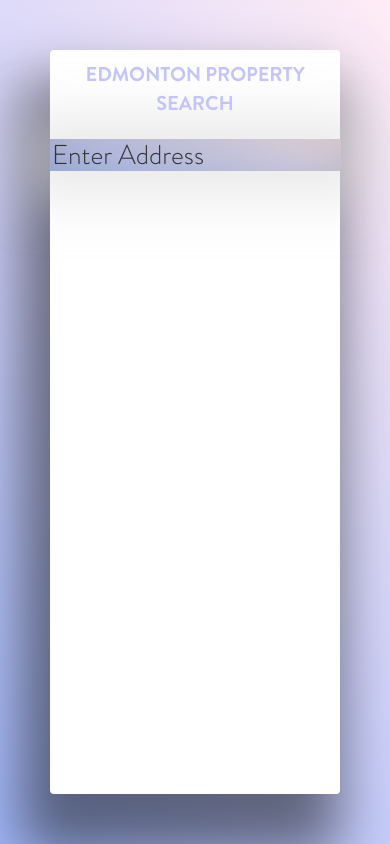
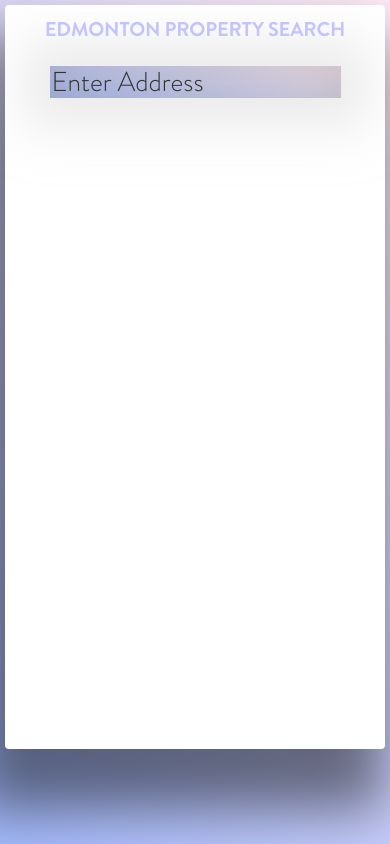
Before and after one commit to maharshmellow/edmonton-property-search, a Django app: page / in a window 390 px wide. Run offline with Django 3.2, Linux system fonts and the light colour scheme; some libraries are stand-ins or nearby versions.

Commit message:
testing mobile

```diff
--- a/pricer/static/pricer/css/styles.css
+++ b/pricer/static/pricer/css/styles.css
@@ -23,7 +23,6 @@ body {
     margin-top: 50px;
     margin-bottom: 50px;
     margin-right: 50px;
-    height: 90vh;
     background: #FFFFFF;
     box-shadow: -15px 46px 56px 15px rgba(0,0,0,0.50);
     border-radius: 4px;
@@ -55,3 +54,14 @@ input[type="text"] {
     box-shadow: 0 2px 50px 27px rgba(215,215,215,0.50), inset 0 1px 53px 2px rgba(143,143,143,0.50);
 
 }
+@media only screen and (max-width: 500px) {
+    #backplate{
+        margin-left: 5px;
+        margin-top: 5px;
+        margin-bottom: 5px;
+        margin-right: 5px;
+        background: #FFFFFF;
+        box-shadow: -15px 46px 56px 15px rgba(0,0,0,0.50);
+        border-radius: 4px;
+    }
+}
--- a/pricer/templates/pricer/header.html
+++ b/pricer/templates/pricer/header.html
@@ -35,7 +35,15 @@
 
 </body>
 <script>
-	$('#backplate').height($(window).height()-100);
+	if ( /Android|webOS|iPhone|iPad|iPod|BlackBerry/i.test(navigator.userAgent)) {
+		console.log(1);
+		$('#backplate').height($(window).height()-10);
+	}
+	else{
+		$('#backplate').height($(window).height()-100);
+	}
+
+
 </script>
 
 </html>
```
